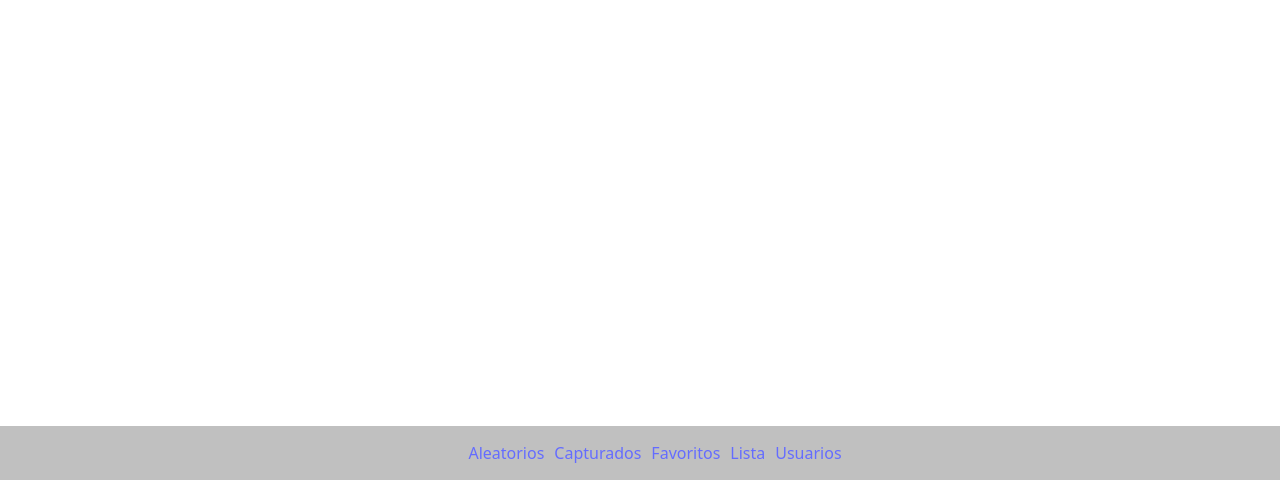
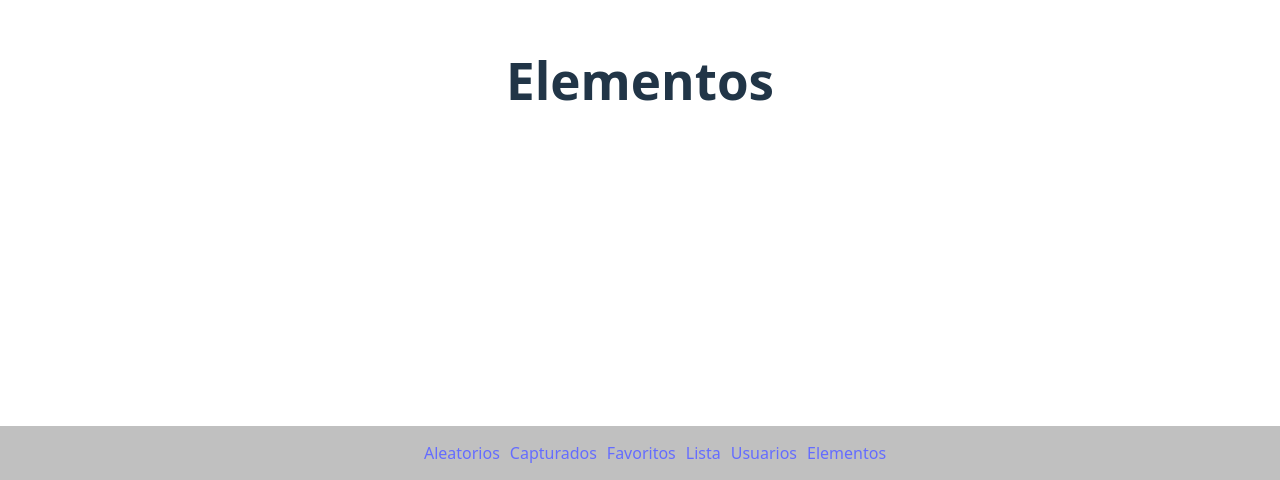
Before and after one commit to IvanSantiagoValenciaHernandezUni/fakestore-API, a React (Vite) app: page /Elementos in a window 1280 px wide. Shown: the part 320-800 px from the top of the page. Built offline with nearby package versions, Linux system fonts and the light colour scheme.

Commit message:
Completado con 6 pestañas

```diff
--- a/src/App.jsx
+++ b/src/App.jsx
@@ -7,6 +7,7 @@ import Favoritos from './Componentes/Favoritos'
 import Lista from './Componentes/Lista'
 import Productos from './Componentes/Productos'
 import Usuarios from './Componentes/Usuarios'
+import Elementos from './Componentes/Elementos'
 import Menu from './Componentes/Menu'
 
 function App() {
@@ -22,6 +23,7 @@ function App() {
         <Route path="/Favoritos" element={<Favoritos />} />
         <Route path="/Lista" element={<Lista />} />
         <Route path="/Usuarios" element={<Usuarios />} />
+        <Route path="/Elementos" element={<Elementos />} />
         <Route path="/Productos/:name" element={<Productos />} />
       </Routes>
     </Router>
--- /dev/null
+++ b/src/Componentes/Elementos/index.jsx
@@ -0,0 +1,13 @@
+import { useState } from 'react'
+import './style.css'
+
+function Elementos() {
+
+  return (
+    <>
+    <h1>Elementos</h1>
+    </>
+  )
+}
+
+export default Elementos
--- a/src/Componentes/Menu/index.jsx
+++ b/src/Componentes/Menu/index.jsx
@@ -12,6 +12,7 @@ function Menu() {
           <Link to="/favoritos">Favoritos</Link>
           <Link to="/lista">Lista</Link>
           <Link to="/usuarios">Usuarios</Link>
+          <Link to="/elementos">Elementos</Link>
 
         </nav>
     )
```
Also changed, not shown: src/Componentes/Elementos/style.css (added).
